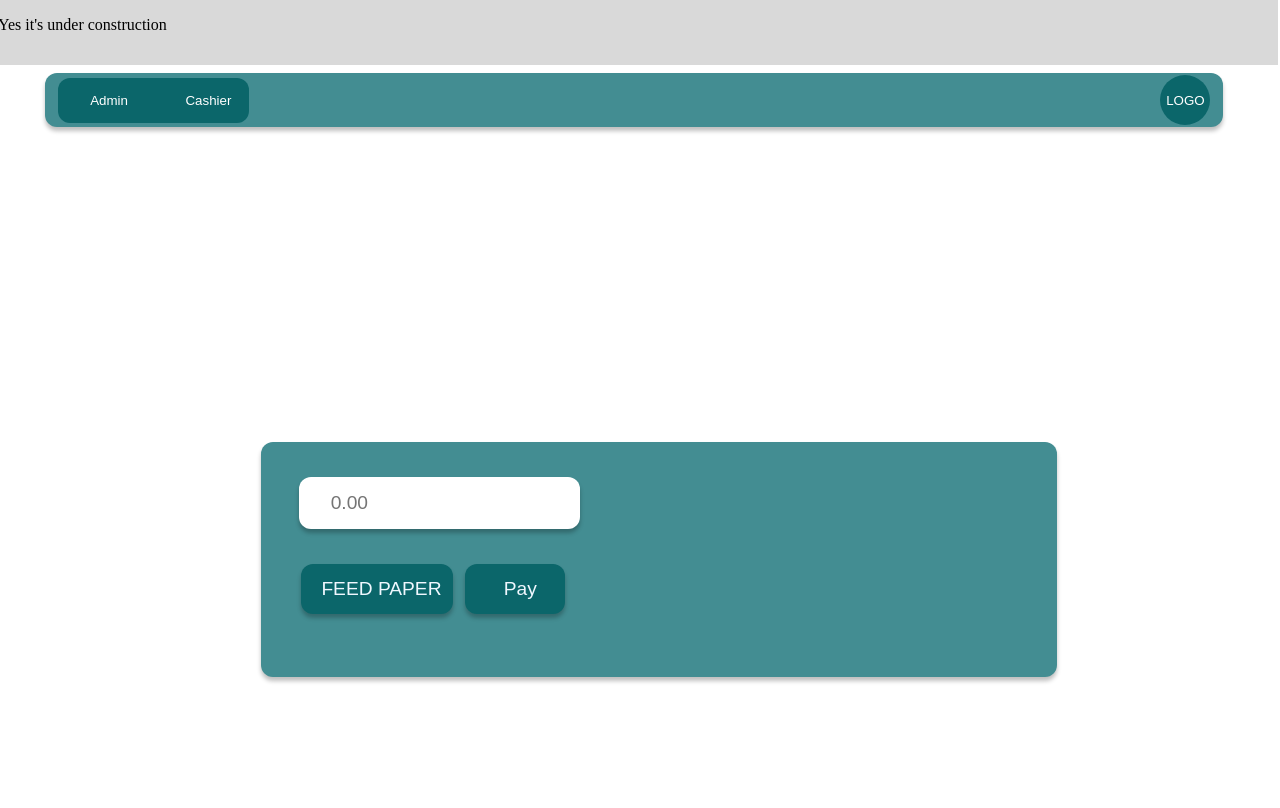
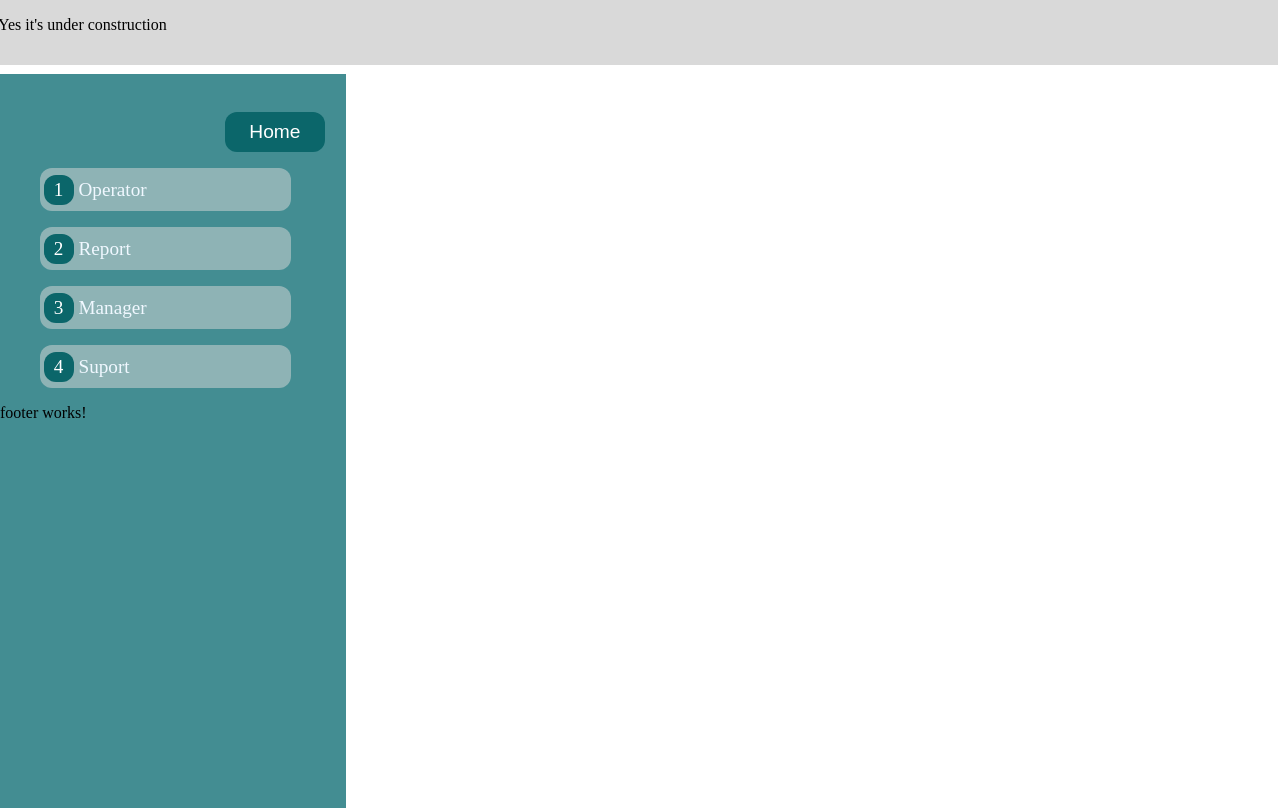
Before and after one commit to Shelly271/POS, an Angular app: page / in a window 1280 px wide. Both pictures are taken after a click on the button "Admin". Built offline with nearby package versions, Linux system fonts and the light colour scheme.

Commit message:
commiting working home page.

```diff
--- a/src/app/shared/components/home/home.component.css
+++ b/src/app/shared/components/home/home.component.css
@@ -123,3 +123,66 @@ form {
     border: none;
     height: 50px;
 }
+
+.sideNav {
+    position: absolute;
+    width: 346px;
+    height: 87%;
+    left: 0px;
+    top: 74px;
+    background: #438D92;
+    padding-top: 3%;
+    display:block !important;
+    transition: width .75s ease;
+}
+
+.sideNav:hover {
+    /* width: 300px; */
+}
+.sideNav a ul ol{
+width: 250px;
+height: 43px;
+margin-top: 3%;
+background: rgba(217, 217, 217, 0.5022);
+border-radius: 12px;
+color:aliceblue;
+font-size:larger;
+display: flex;
+/* justify-content:baseline; */
+align-items: center;
+padding-left: 1px;
+text-decoration:none;
+}
+a{
+text-decoration: none;
+}
+.homeBtn{
+width: 100px;
+height: 40px;
+left: 216px;
+top: 85px;
+border: none;
+background: #0B666A;
+color: #ffffff;
+font-size: larger;
+border-radius: 12px;
+margin-right: 2%;
+margin-left: 65%;
+
+}
+.icon{
+    display: flex;
+    align-items: center;
+    justify-content: center;
+
+    width: 30px;
+    height: 30px;
+    top: 85px;
+    border: none;
+    background: #0B666A;
+    color: #ffffff;
+    border-radius: 12px;
+    margin-left: 1%;
+    margin-right: 2%;
+
+    }
--- a/src/app/shared/components/home/home.component.html
+++ b/src/app/shared/components/home/home.component.html
@@ -1,10 +1,10 @@
 <app-header></app-header>
 
-<div class="container">
+<div class="container" *ngIf="home">
     <div class="heard">
         <div class="col-4">
-            <input type="button" class="tooglebtn" id="tooglebtn1" value="Admin">
-            <input type="button" class="tooglebtn" id="tooglebtn2" value="Cashier">
+            <input type="button" class="tooglebtn" id="tooglebtn1" value="Admin" (click)="admin()">
+            <input type="button" class="tooglebtn" id="tooglebtn2" value="Cashier" (click)="cashier()">
         </div>
         <div class="col-4">
             <input type="button" class="logo" value="LOGO">
@@ -19,7 +19,7 @@
                     <input type="button" value="FEED PAPER" class="btn">
                 </div>
                 <div class="col-6">
-                    <input type="submit" value="Pay"id="payBtn" class="btn">
+                    <input type="submit" value="Pay" id="payBtn" class="btn">
                 </div>
             </div>
         </div>
@@ -27,3 +27,21 @@
     </form>
 
 </div>
+<div class="sideNav" *ngIf="sideNav">
+    <input class="homeBtn" type="button" value="Home" (click)="back()">
+    <div *ngFor="let item of menuItem">
+        <a href="{{item.link}}">
+            <ul>
+                <ol>
+                    <div class="icon">
+                        <p>{{item.key}}</p>
+                    </div>
+                    <p>{{item.value}}</p>
+                </ol>
+
+            </ul>
+
+        </a>
+    </div>
+    <app-footer></app-footer>
+</div>
--- a/src/app/shared/components/home/home.component.ts
+++ b/src/app/shared/components/home/home.component.ts
@@ -7,19 +7,44 @@ import { Component, OnInit } from '@angular/core';
   styleUrls: ['./home.component.css']
 })
 export class HomeComponent implements OnInit {
-form: FormGroup= new FormGroup({})
-  constructor(private formBuilder:FormBuilder){
+  form: FormGroup = new FormGroup({})
+  menuItem: any[] = [];
+  home: boolean = true;
+  sideNav: boolean = false
+  constructor(private formBuilder: FormBuilder) {
   }
-  formBinding(){
+  back() {
+    this.home = true;
+    this.sideNav = false;
+  }
+  admin() {
+    this.home = false;
+    this.sideNav = true;
+    this.menuItem = [{ key: 1, value: 'Operator', link: 'https://www.figma.com/file/aCpxeWfInHlJwEoSrMwJSe/Terminal?type=design&node-id=0-1&mode=design&t=GhxR1nRWDwVQmlJh-0' },
+    { key: 2, value: 'Report ', link: 'www.facebook.com' },
+    { key: 3, value: 'Manager', link: 'www.zoom.com' },
+    { key: 4, value: 'Suport', link: 'www.figma.com' },
+    ]
+  }
+  cashier() {
+    this.home = false;
+    this.sideNav = true;
+    this.menuItem = [{ key: 1, value: 'Operator', link: 'https://www.figma.com/file/aCpxeWfInHlJwEoSrMwJSe/Terminal?type=design&node-id=0-1&mode=design&t=GhxR1nRWDwVQmlJh-0' },
+    { key: 2, value: 'Refund ', link: 'www.facebook.com' },
+    { key: 3, value: 'Pre-Auth', link: 'www.zoom.com' },
+    { key: 4, value: 'Pre-Auth Completion', link: 'www.figma.com' },
+    { key: 5, value: 'Voice Override', link: 'www.food.com' }]
+  }
+  formBinding() {
     this.form = this.formBuilder.group({
-      amount:['']
+      amount: ['']
     });
   }
   ngOnInit(): void {
     this.formBinding();
   }
 
-submit(){
-alert(this.form.value.amount)
+  submit() {
+    alert(this.form.value.amount)
+  }
 }
-}
```
